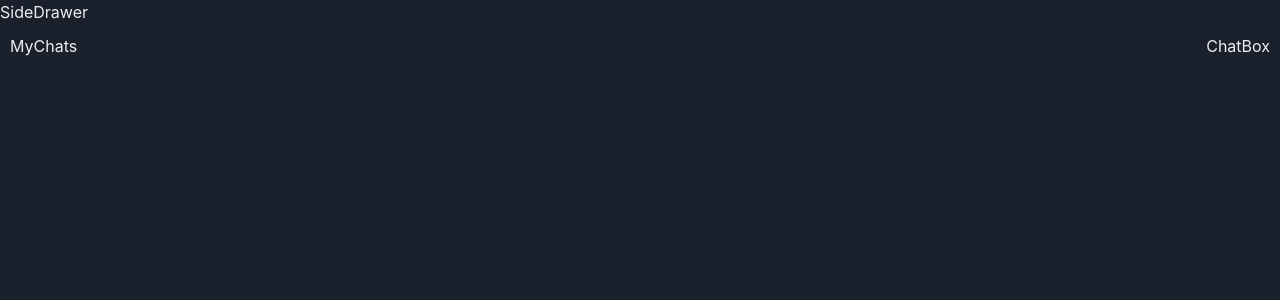
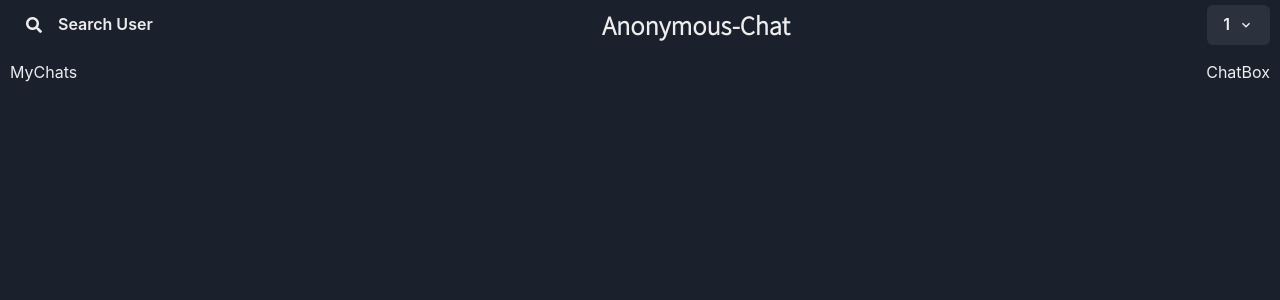
Before and after one commit to heojun990322/anonymous-chat, a React (Create React App) app in the folder frontend/: page /chats in a window 1280 px wide. Shown: the top 300 px of the page. Built offline with nearby package versions, Linux system fonts and the light colour scheme; sample sign-in values are in the browser's storage.

Commit message:
Feat(frontend): add header

```diff
--- a/frontend/package.json
+++ b/frontend/package.json
@@ -4,6 +4,7 @@
   "private": true,
   "proxy": "http://127.0.0.1:8000",
   "dependencies": {
+    "@chakra-ui/icons": "^2.0.19",
     "@chakra-ui/react": "^2.6.1",
     "@emotion/react": "^11.11.0",
     "@emotion/styled": "^11.11.0",
--- a/frontend/public/index.html
+++ b/frontend/public/index.html
@@ -15,6 +15,13 @@
       user's mobile device or desktop. See https://developers.google.com/web/fundamentals/web-app-manifest/
     -->
     <link rel="manifest" href="%PUBLIC_URL%/manifest.json" />
+    <link
+      rel="stylesheet"
+      href="https://cdnjs.cloudflare.com/ajax/libs/font-awesome/5.15.3/css/all.min.css"
+      integrity="sha512-iBBXm8fW90+nuLcSKlbmrPcLa0OT92xO1BIsZ+ywDWZCvqsWgccV3gFoRBv0z+8dLJgyAHIhR35VZc2oM/gI1w=="
+      crossorigin="anonymous"
+      referrerpolicy="no-referrer"
+    />
     <!--
       Notice the use of %PUBLIC_URL% in the tags above.
       It will be replaced with the URL of the `public` folder during the build.
--- a/frontend/src/Pages/Chatpage.js
+++ b/frontend/src/Pages/Chatpage.js
@@ -9,7 +9,6 @@ import SideDrawer from '../components/miscellaneous/SideDrawer';
 const Chatpage = () => {
   const { user } = ChatState();
 
-  // 각 chat의 chatName을 출력
   return (
     <div style={{ width: '100%' }}>
       {user && <SideDrawer />}
--- a/frontend/src/components/Authentication/Login.js
+++ b/frontend/src/components/Authentication/Login.js
@@ -2,6 +2,7 @@ import React, { useState } from 'react';
 import { useHistory } from 'react-router';
 import { FormControl, Input, VStack, Button, useToast } from '@chakra-ui/react';
 import axios from 'axios';
+import { ChatState } from '../../context/ChatProvider';
 
 const Login = () => {
   // form의 input 값
@@ -10,6 +11,7 @@ const Login = () => {
 
   const toast = useToast();
   const history = useHistory();
+  const { setUser } = ChatState();
 
   const submitHandler = async () => {
     // 입력하지 않은 필드가 있을 때
@@ -47,6 +49,8 @@ const Login = () => {
         position: 'bottom',
       });
       localStorage.setItem('userInfo', JSON.stringify(data));
+      setUser(JSON.parse(localStorage.getItem('userInfo')));
+
       history.push('/chats');
     } catch (error) {
       toast({
--- a/frontend/src/components/Authentication/Signup.js
+++ b/frontend/src/components/Authentication/Signup.js
@@ -9,6 +9,7 @@ import {
   useToast,
 } from '@chakra-ui/react';
 import axios from 'axios';
+import { ChatState } from '../../context/ChatProvider';
 
 const Signup = () => {
   // form의 input 값
@@ -18,6 +19,7 @@ const Signup = () => {
 
   const toast = useToast();
   const history = useHistory();
+  const { setUser } = ChatState();
 
   // sign up 버튼을 눌렀을 때 호출
   const submitHandler = async () => {
@@ -68,6 +70,8 @@ const Signup = () => {
         position: 'bottom',
       });
       localStorage.setItem('userInfo', JSON.stringify(data));
+      setUser(JSON.parse(localStorage.getItem('userInfo')));
+
       history.push('/chats');
     } catch (error) {
       toast({
--- a/frontend/src/components/miscellaneous/SideDrawer.js
+++ b/frontend/src/components/miscellaneous/SideDrawer.js
@@ -1,7 +1,66 @@
-import React from 'react';
+import {
+  Box,
+  Button,
+  Tooltip,
+  Text,
+  Menu,
+  MenuButton,
+  MenuList,
+  MenuItem,
+  MenuDivider,
+} from '@chakra-ui/react';
+import React, { useState } from 'react';
+import { ChevronDownIcon } from '@chakra-ui/icons';
+import { ChatState } from '../../context/ChatProvider';
+import { useHistory } from 'react-router-dom';
 
 const SideDrawer = () => {
-  return <div>SideDrawer</div>;
+  const [search, setSearch] = useState('');
+  const [searchResult, setSearchResult] = useState([]);
+  const [loading, setLoading] = useState(false);
+  const [loadingChat, setLoadingChat] = useState(false);
+
+  const { user } = ChatState();
+
+  const history = useHistory();
+  const logoutHandler = () => {
+    localStorage.removeItem('userInfo');
+    history.push('/');
+  };
+
+  return (
+    <Box
+      display="flex"
+      justifyContent="space-between"
+      alignItems="center"
+      w="100%"
+      p="5px 10px 5px 10px"
+    >
+      <Tooltip label="Search User to Chat" hasArrow placement="bottom-end">
+        <Button variant="ghost">
+          <i class="fa fa-search" aria-hidden="true"></i>
+          <Text d={{ base: 'none', md: 'flex' }} px={4}>
+            Search User
+          </Text>
+        </Button>
+      </Tooltip>
+      <Text fontSize="2xl" fontFamily="Noto Sans KR" fontWeight="bold">
+        Anonymous-Chat
+      </Text>
+      <div>
+        <Menu>
+          <MenuButton as={Button} rightIcon={<ChevronDownIcon />}>
+            {user.id}
+          </MenuButton>
+          <MenuList>
+            <MenuItem onClick={logoutHandler}>Logout</MenuItem>
+            <MenuDivider />
+            <MenuItem>Delete account</MenuItem>
+          </MenuList>
+        </Menu>
+      </div>
+    </Box>
+  );
 };
 
 export default SideDrawer;
```
Also changed, not shown: 1 other file (tests, documents, lock files or other folders).
